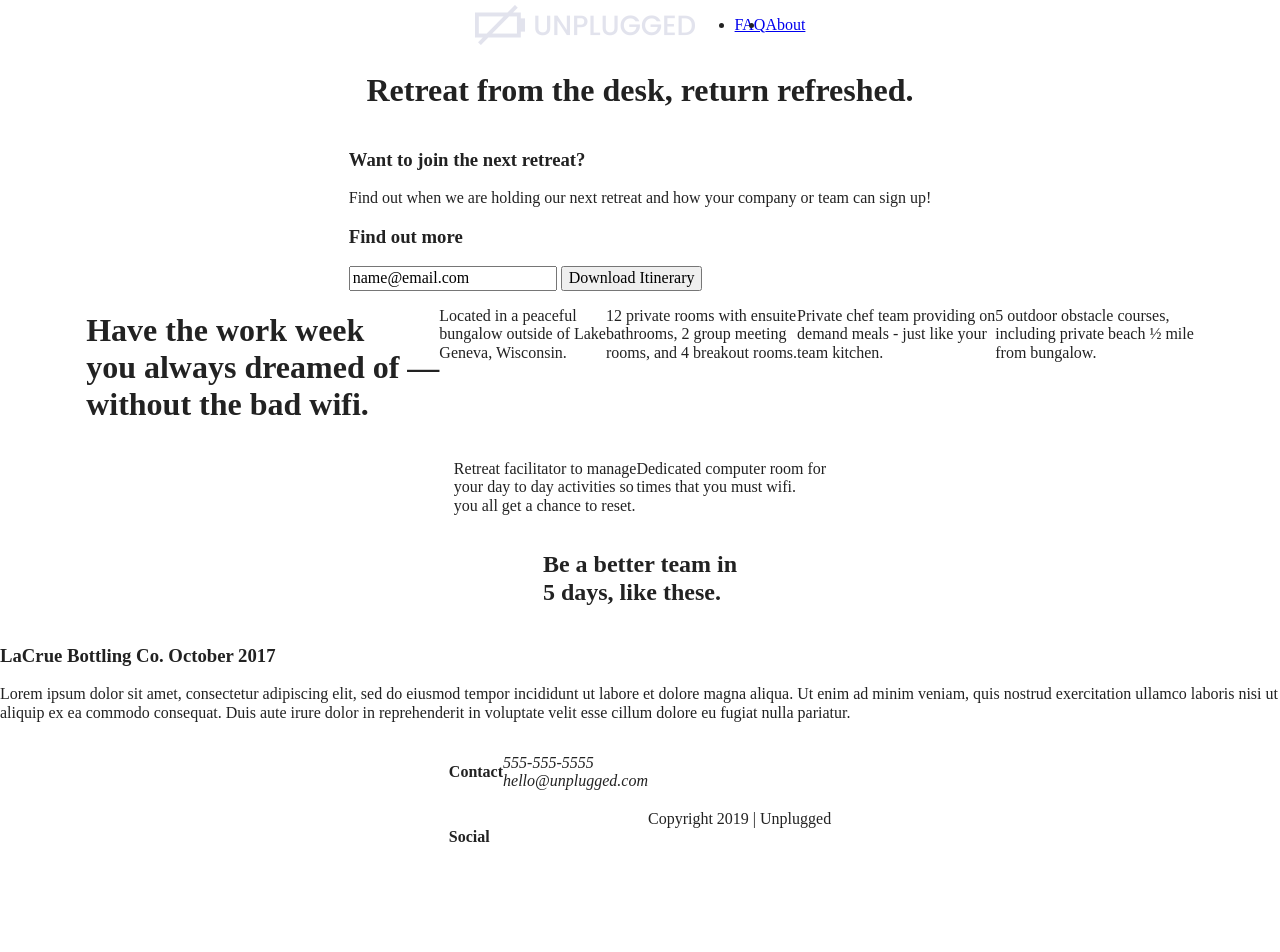
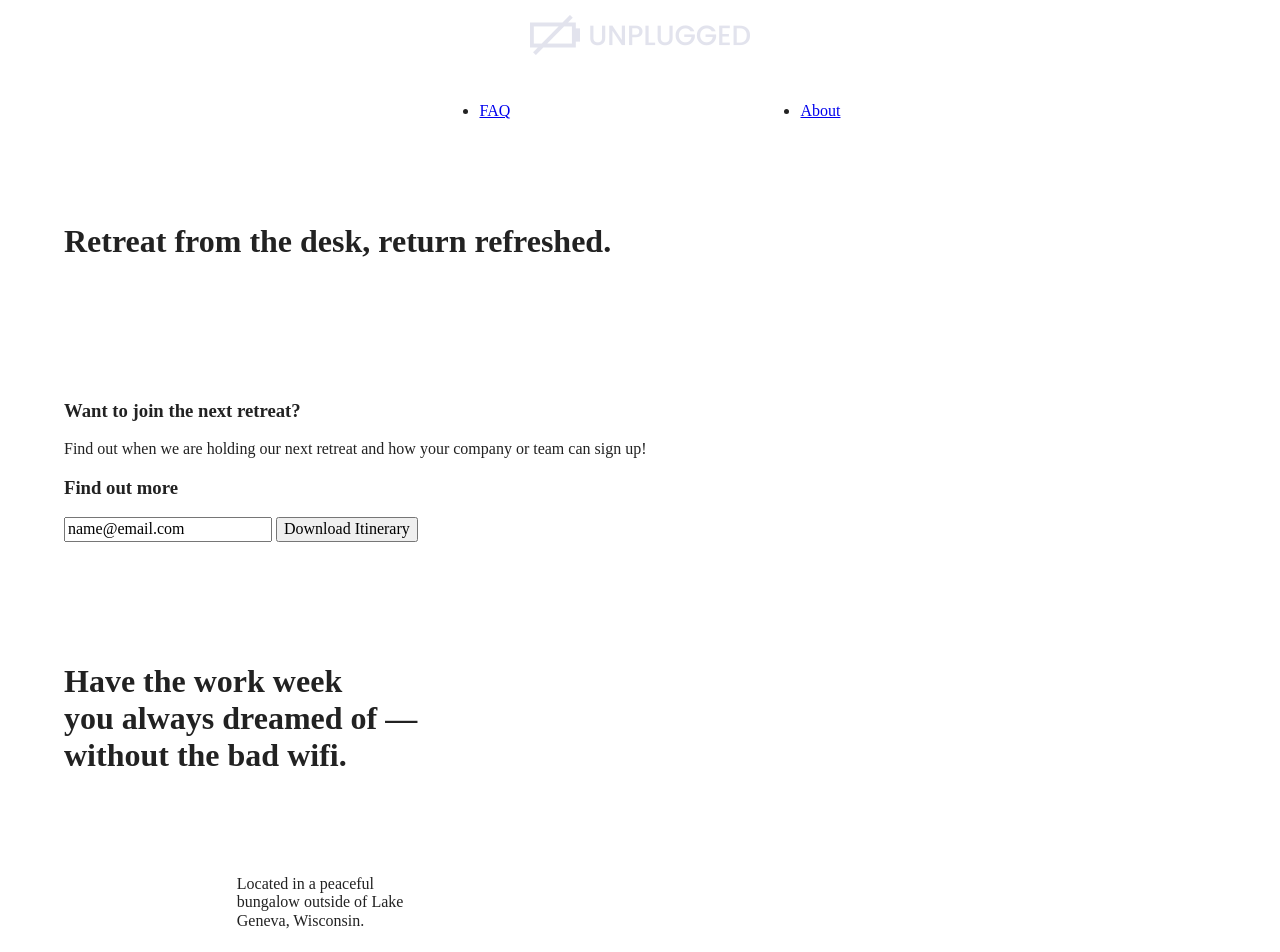
Before and after one commit to selamwondwossen/unplugged-retreat, a website built with Parcel: page index.html in a window 1280 px wide. Shown: the top 952 px of the page. Before the commit the page ends 900 px from the top, so only its background shows below. Built offline with nearby package versions, Linux system fonts and the light colour scheme.

Commit message:
Added margins, padding, and widths to CSS styles

```diff
--- a/css/main.css
+++ b/css/main.css
@@ -87,6 +87,11 @@ textarea {
    Author's custom styles
    ========================================================================== */
 
+  .content-wrapper {
+    width: 90%;
+    margin: 50px 0;
+  }
+
   /* ------------------ Base Header Footer Styles ------------------------- */
 
   header,
@@ -99,12 +104,22 @@ textarea {
 
   /* ---- Header Styles -------- */
 
+  header {
+    padding: 15px 0;
+  }
 
   header .content-wrapper{
     display: flex;
     justify-content: center;
     align-items: center;
     flex-flow: row wrap;
+    margin: 0;
+  }
+
+  .header-divider{
+    width: 100%;
+    height: 1px;
+    margin: 10px 0 20px 0;
   }
 
   header nav{
@@ -112,12 +127,30 @@ textarea {
     justify-content: space-around;
     align-items: center;
     flex-flow: row wrap;
-
+    width: 60%;
   }
 
   header nav ul{
     display: flex;
     justify-content: space-around;
+    width: 100%;
+  }
+
+  footer{
+    flex-direction: column;
+  }
+
+  footer p{
+    margin: 0;
+  }
+
+  footer .content-wrapper{
+    width: 55%;
+    margin: 50px 0;
+  }
+
+  footer .contact{
+    margin-bottom: 50px;
   }
 
   footer .social-icons{
@@ -130,6 +163,10 @@ textarea {
     display: flex;
     justify-content: center;
     align-items:center;
+   }
+
+   footer .copyright{
+     margin: 20px 0;
    }
 
   /* ---- Mobile Styles - HOMEPAGE -------- */
@@ -157,7 +194,19 @@ textarea {
     display: flex;
     justify-content: center;
     flex-flow: row wrap;
+  }
 
+  .features p{
+    margin: 0;
+  }
+
+  .features h2 {
+    margin-bottom: 60px;
+  }
+
+  .features article{
+    width: 63%;
+    margin: 30px 0
   }
 
   .features .features-items-decriptions{
@@ -174,6 +223,15 @@ textarea {
     display: flex;
     justify-content: center;
     flex-flow: row wrap;
+  }
+
+  .reviews h2 {
+    margin-bottom: 40px;
+  }
+
+  .reviews h3 {
+    width: 55%;
+    margin: 20px 0;
   }
 
   /* ==========================================================================
@@ -195,6 +253,10 @@ textarea {
     flex-flow: row wrap;
   }
 
+  .contact-content p {
+    margin: 0;
+  }
+
   /* ==========================================================================
    FAQ Page
    ========================================================================== */
@@ -207,12 +269,20 @@ textarea {
   }
 
   .faq .content-wrapper{
+    margin: 50px 0 0 0;
     display: flex;
     justify-content: center;
     align-items: center;
     flex-flow: row wrap;
   }
 
+  .faq h2 {
+    margin-bottom: 40px;
+  }
+
+  .faq-content {
+    margin-bottom: 50px;
+  }
 
 /* ==========================================================================
    Helper classes
```
